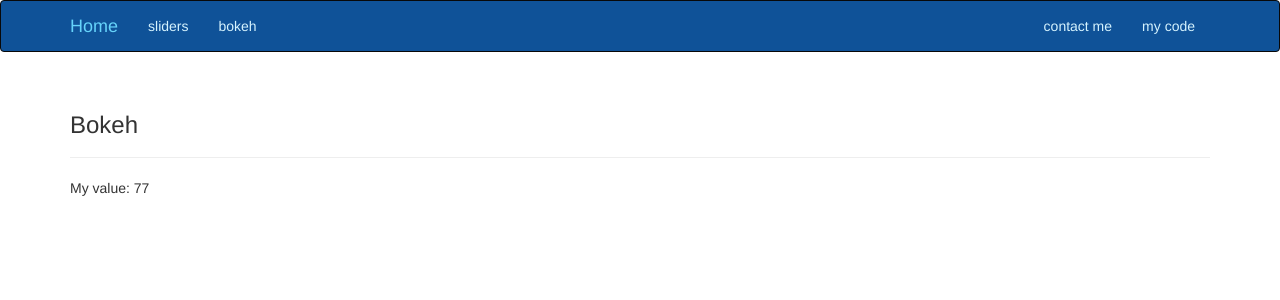
After one commit to nebelgrau77/sliders_bokeh_flask, a Flask app: page /bokehtest in a window 1280 px wide. The commit adds this page. Shown: the top 300 px of the page. Run offline with Flask 2, Linux system fonts and the light colour scheme; some libraries are stand-ins or nearby versions.

Commit message:
added route for bokeh

```diff
--- a/my_app.py
+++ b/my_app.py
@@ -18,12 +18,19 @@ def home():
 @app.route('/sliders')
 def sliders():
 
-	valueA = int(request.args.get('valueA'))
-	valueB = int(request.args.get('valueB'))
+	valueA = request.args.get('valueA')
+	valueB = request.args.get('valueB')
 
 	if valueA and valueB:
-		value = valueA*valueB
+		value = int(valueA)*int(valueB)
 	else:
 		value = 0
 
 	return render_template('sliders.html', value=value)
+
+@app.route('/bokehtest')
+def bokehtest():
+
+	value = 77
+
+	return render_template('bokehtest.html', value = value)
--- a/templates/base.html
+++ b/templates/base.html
@@ -27,7 +27,8 @@
         </div>
         <div class="navbar-collapse collapse">
             <ul class="nav navbar-nav">
-                <li><a href="/sliders">test</a></li>
+                <li><a href="/sliders">sliders</a></li>
+				<li><a href="/bokehtest">bokeh</a></li>
 
             </ul>
             <ul class="nav navbar-nav navbar-right">
--- /dev/null
+++ b/templates/bokehtest.html
@@ -0,0 +1,15 @@
+<!DOCTYPE html>
+{% extends "base.html" %}
+{% block title %}homepage{% endblock %}
+
+{% block content %}
+
+<div class="container">
+	<div class = "page-header">
+		<h3>Bokeh</h3>
+	</div>
+
+	<p>My value: {{ value }}</p>
+
+{% endblock %}
+</html>
```
